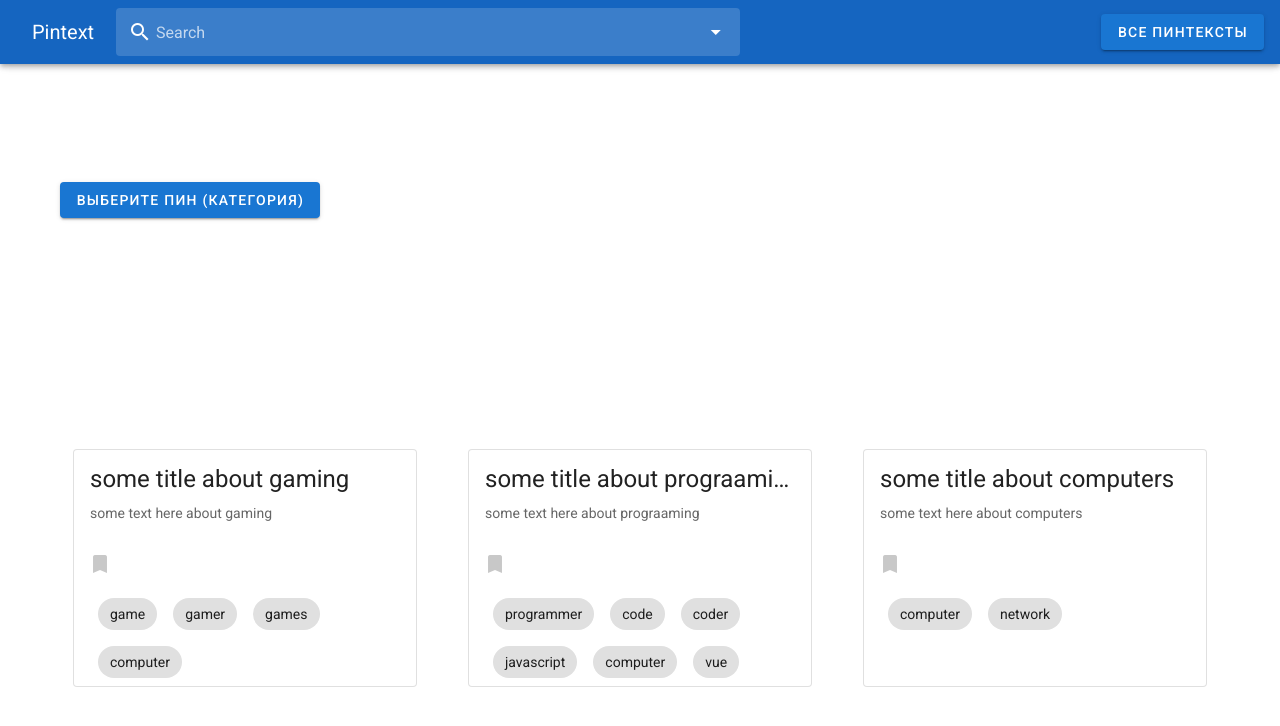
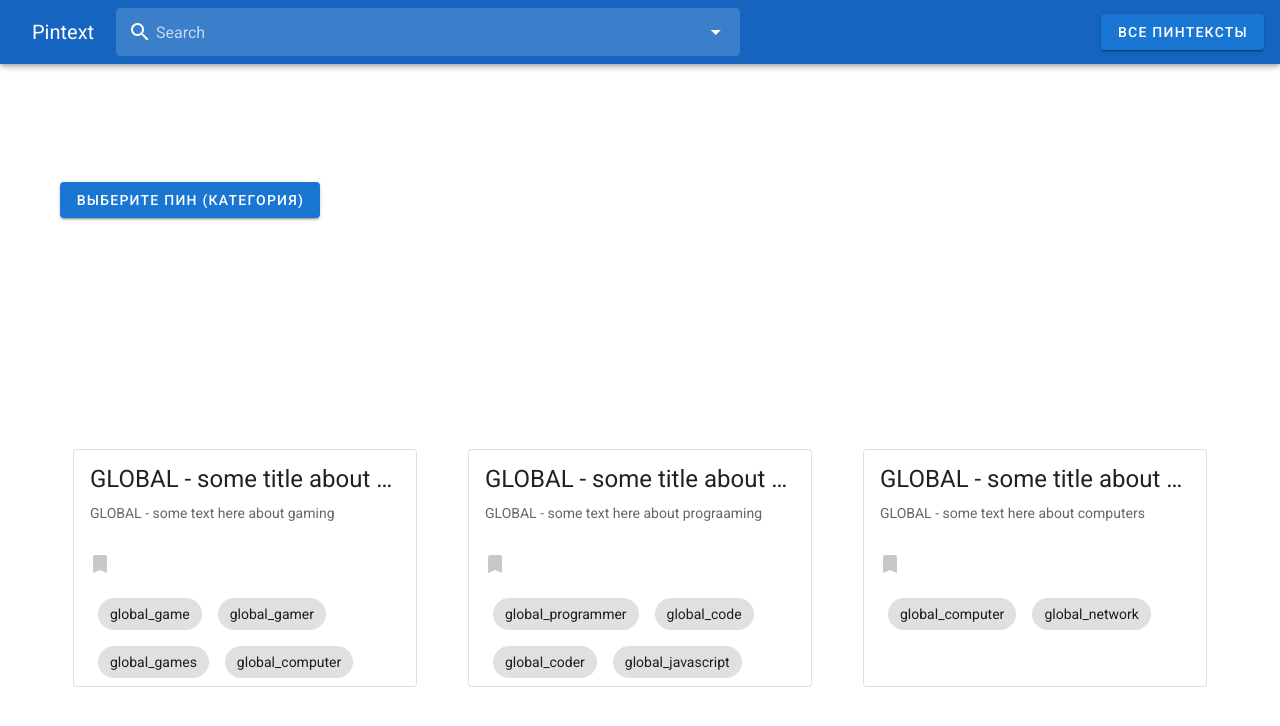
Before and after one commit to designervoid/pintext, a Vue app: page / in a window 1280 px wide. Shown: the top 726 px of the page. Built offline with nearby package versions, Linux system fonts and the light colour scheme.

Commit message:
last fixes

```diff
--- a/src/App.vue
+++ b/src/App.vue
@@ -218,6 +218,11 @@
       <v-container>
         <v-row class="mx-2">
           <v-col cols="12">
+            <v-text-field prepend-icon="mdi-text" placeholder="Pin" v-model="modal.pin" />
+          </v-col>
+        </v-row>
+        <v-row class="mx-2">
+          <v-col cols="12">
             <v-text-field prepend-icon="mdi-text" placeholder="Title" v-model="modal.title" />
           </v-col>
         </v-row>
@@ -267,6 +272,7 @@ export default {
     },
     dialog: false,
     modal: {
+      pin: '',
       title: '',
       text: '',
       badges: [],
@@ -369,6 +375,7 @@ export default {
     createPin() {
       this.appendHintsObjectUser({ modal: this.modal });
       this.manualUpdateGettersUser();
+
       this.closeDialog();
     },
     remove(item) {
--- a/src/components/TheCard.vue
+++ b/src/components/TheCard.vue
@@ -52,12 +52,6 @@ export default {
         return false
       }
     },
-    // isActiveBookmark: {
-    //   type: Boolean,
-    //   default () {
-    //     return false
-    //   }
-    // }
   },
   data: () => ({
       snackbar: false,
@@ -76,14 +70,12 @@ export default {
           object: this.object,
           boolean: false
         });
-        this.manualUpdateGettersUserSaved();
       } else {
         this.APPEND_HINTS_OBJECT_USER_SAVED(this.object);
         this.SET_BOOKMARK_STATE({
           object: this.object,
           boolean: true
         });
-        this.manualUpdateGettersUserSaved();
       }
     }
   }
--- a/src/store/index.js
+++ b/src/store/index.js
@@ -1,6 +1,5 @@
 import Vue from "vue";
 import Vuex from "vuex";
-// import createPersistedState from 'vuex-persistedstate';
 
 Vue.use(Vuex);
 
@@ -23,5 +22,4 @@ export default new Vuex.Store({
     hintsUser,
     hintsUserSaved
   },
-  // plugins: [createPersistedState()]
 });
--- a/src/store/modules/hintsGlobal.js
+++ b/src/store/modules/hintsGlobal.js
@@ -9,29 +9,29 @@ import {
 const state = {
   hintsObjectGlobal: [{
       id: 1,
-      pin: 'gaming',
+      pin: 'GLOBAL - gaming',
       counter: 0,
-      title: 'some title about gaming',
-      text: 'some text here about gaming',
-      badges: ['game', 'gamer', 'games', 'computer'],
+      title: 'GLOBAL - some title about gaming',
+      text: 'GLOBAL - some text here about gaming',
+      badges: ['global_game', 'global_gamer', 'global_games', 'global_computer'],
       bookmarked: false,
     },
     {
       id: 2,
-      pin: 'programming',
+      pin: 'GLOBAL - programming',
       counter: 0,
-      title: 'some title about prograaming',
-      text: 'some text here about prograaming',
-      badges: ['programmer', 'code', 'coder', 'javascript', 'computer', 'vue', 'python'],
+      title: 'GLOBAL - some title about prograaming',
+      text: 'GLOBAL - some text here about prograaming',
+      badges: ['global_programmer', 'global_code', 'global_coder', 'global_javascript', 'global_computer', 'global_vue', 'global_python'],
       bookmarked: false,
     },
     {
       id: 3,
-      pin: 'computers',
+      pin: 'GLOBAL - computers',
       counter: 0,
-      title: 'some title about computers',
-      text: 'some text here about computers',
-      badges: ['computer', 'network'],
+      title: 'GLOBAL - some title about computers',
+      text: 'GLOBAL - some text here about computers',
+      badges: ['global_computer', 'global_network'],
       bookmarked: false,
     }
   ],
--- a/src/store/modules/hintsUser.js
+++ b/src/store/modules/hintsUser.js
@@ -9,26 +9,26 @@ import {
 const state = {
   hintsObjectUser: [{
       id: 4,
-      pin: 'user_created_gaming',
+      pin: 'USER - gaming',
       counter: 0,
-      title: 'user_ another some title about gaming',
-      text: 'user_ some text here about gaming',
+      title: 'USER - another some title about gaming',
+      text: 'USER - some text here about gaming',
       badges: ['user_created_another_game', 'user_created_gamer', 'user_created_games', 'user_created_computer'],
     },
     {
       id: 5,
-      pin: 'user_created_programming',
+      pin: 'USER - programming',
       counter: 0,
-      title: 'user_ some title about prograaming',
-      text: 'user_ some text here about prograaming',
+      title: 'USER - some title about prograaming',
+      text: 'USER - some text here about prograaming',
       badges: ['user_created_programmer', 'user_created_code', 'user_created_coder', 'user_created_javascript', 'user_created_computer', 'user_created_vue', 'user_created_python'],
     },
     {
       id: 6,
-      pin: 'user_created_computers',
+      pin: 'USER - computers',
       counter: 0,
-      title: 'user_ some title about computers',
-      text: 'user_ some text here about computers',
+      title: 'USER - some title about computers',
+      text: 'USER - some text here about computers',
       badges: ['user_created_computer', 'user_created_network'],
     },
   ],
--- a/src/store/modules/hintsUserSaved.js
+++ b/src/store/modules/hintsUserSaved.js
@@ -10,26 +10,26 @@ import {
 const state = {
   hintsObjectUserSaved: [{
       id: 7,
-      pin: 'user_saved_gaming',
+      pin: 'USER_SAVED - gaming',
       counter: 0,
-      title: 'user_saved some title about gaming',
-      text: 'user_saved some text here about gaming',
+      title: 'USER_SAVED - some title about gaming',
+      text: 'USER_SAVED - some text here about gaming',
       badges: ['user_saved_another_game', 'user_saved_gamer', 'user_saved_games', 'user_saved_computer'],
     },
     {
       id: 8,
-      pin: 'user_saved_programming',
+      pin: 'USER_SAVED - programming',
       counter: 0,
-      title: 'user_saved some title about prograaming',
-      text: 'some text here about prograaming',
+      title: 'USER_SAVED - some title about prograaming',
+      text: 'USER_SAVED - some text here about prograaming',
       badges: ['user_saved_programmer', 'user_saved_code', 'user_saved_coder', 'user_saved_javascript', 'user_saved_computer', 'user_saved_vue', 'user_saved_python'],
     },
     {
       id: 9,
-      pin: 'user_saved_computers',
+      pin: 'USER_SAVED - computers',
       counter: 0,
-      title: 'user_saved some title about computers',
-      text: 'user_saved some text here about computers',
+      title: 'USER_SAVED - some title about computers',
+      text: 'USER_SAVED - some text here about computers',
       badges: ['user_saved_computer', 'user_saved_network'],
     },
   ],
```
